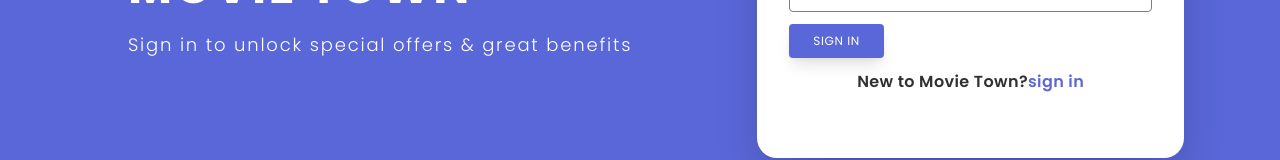
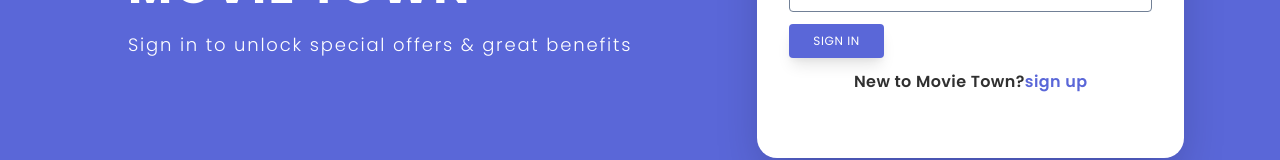
Before and after one commit to pavankpdev/MovieTown, a React (Create React App) app in the folder client/: page /auth/signin in a window 1280 px wide. Shown: the part 413-573 px from the top of the page. Built offline with nearby package versions, Linux system fonts and the light colour scheme; the HTML template or start-up script is replaced by a standard one.

Commit message:
FE : responsive Bugs fix

```diff
--- a/client/src/pages/SignIn.page.jsx
+++ b/client/src/pages/SignIn.page.jsx
@@ -126,7 +126,7 @@
                   New to Movie Town?
                   <Link to="/auth/signup">
                     <span className="text-logoColor hover:text-blue-900">
-                      sign in
+                      sign up
                     </span>
                   </Link>
                 </span>
```
